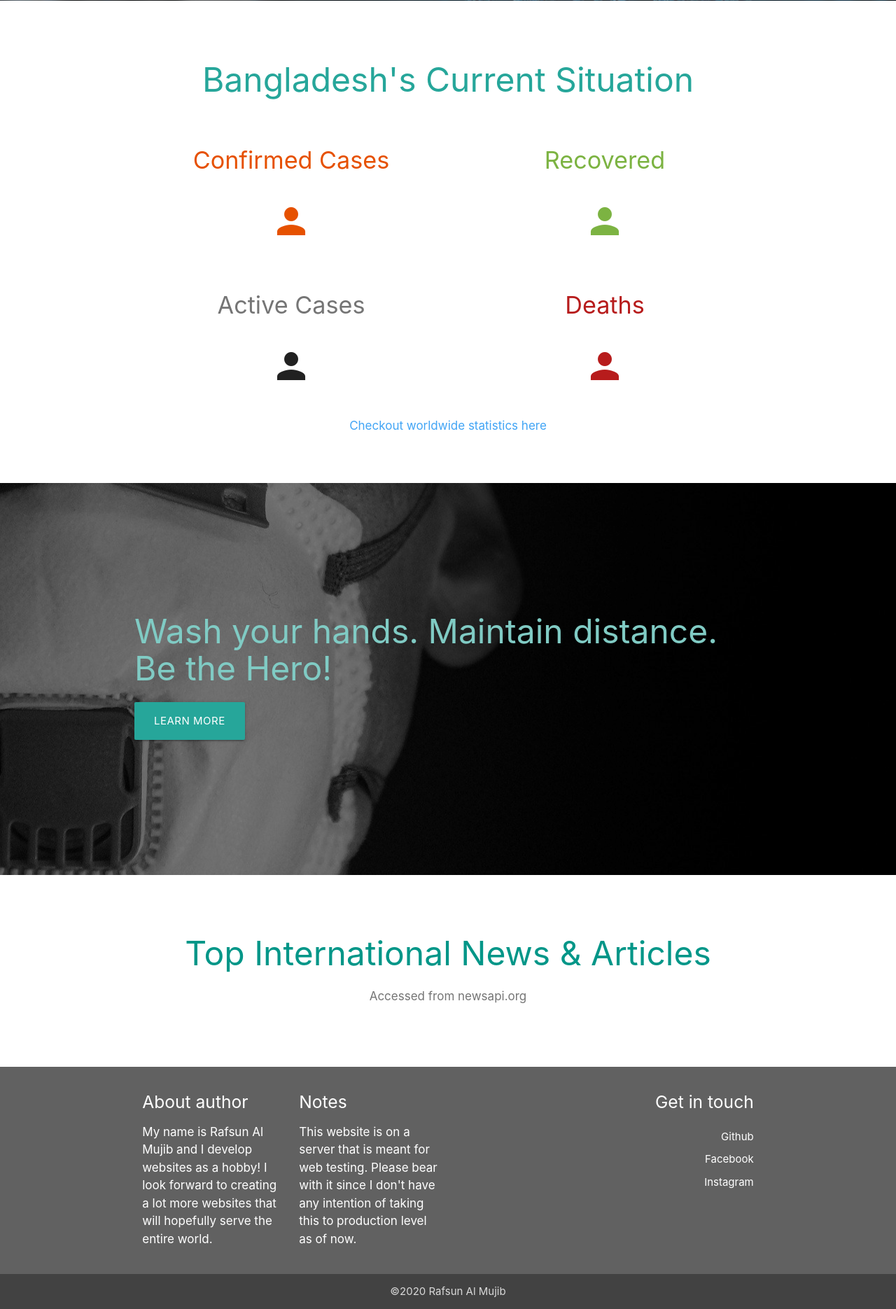
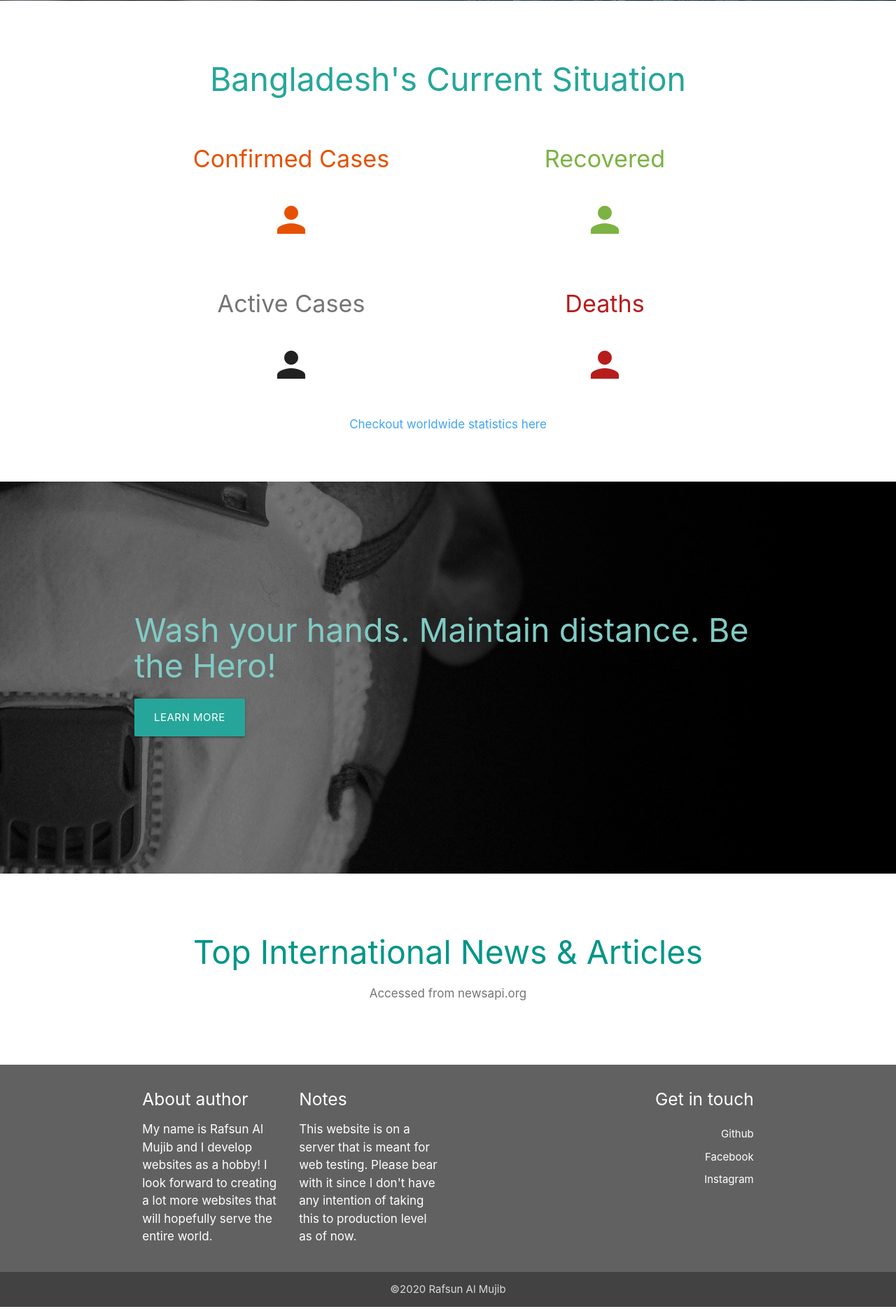
Before and after one commit to icecream19/COVID-19-Website, a Django app: page / in a window 1280 px wide. Shown: the part 623-2493 px from the top of the page at 70% size. Run offline with Django 3.2, Linux system fonts and the light colour scheme; data that the repository does not hold is empty.

Commit message:
modify h2 in custom.css

```diff
--- a/static/css/custom.css
+++ b/static/css/custom.css
@@ -11,5 +11,5 @@ h1 {
 }
 
 h2 {
-    font-size: 3.2rem;
+    font-size: 3.1rem;
 }
```
